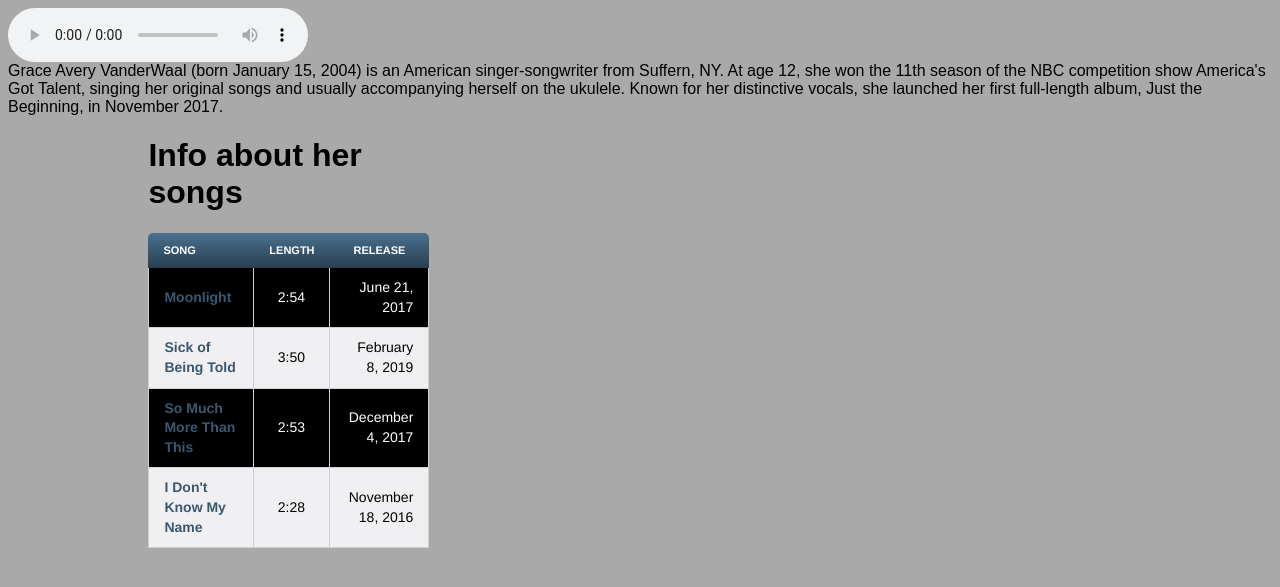
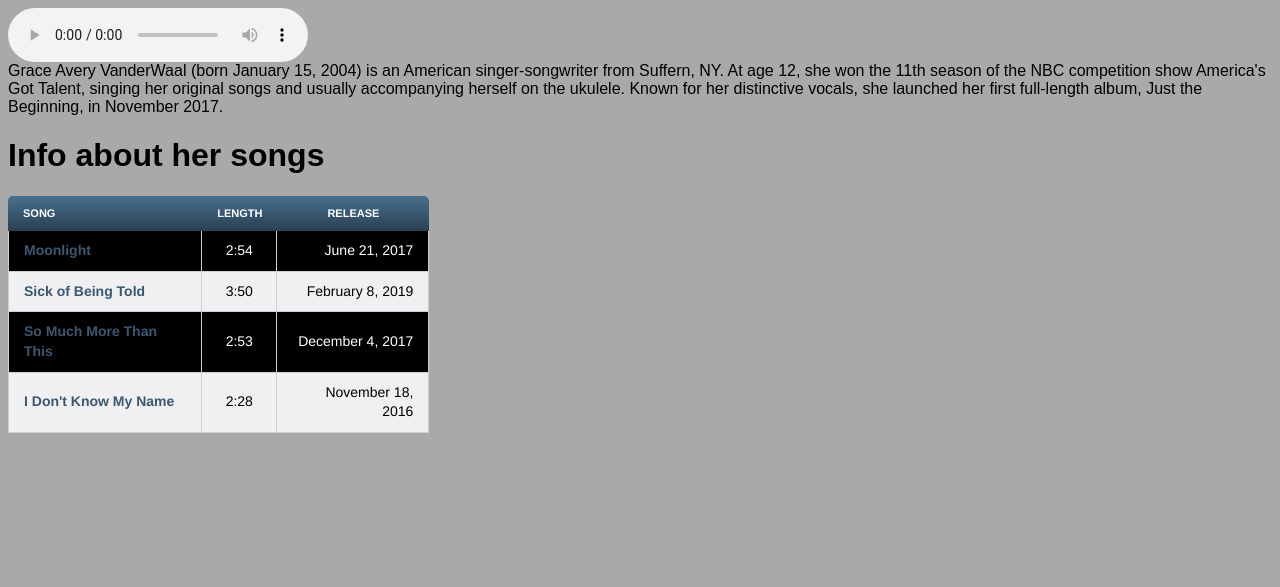
Before and after one commit to Huginn-Muninn/HuginnMuninn.github.io, a Jekyll site: the page built from authors/Grace.html, in a window 1280 px wide. Shown: the top 587 px of the page. Built offline with Jekyll 4.4.1, drawn with Linux system fonts in a browser that asks for light colours.

Commit message:
staf_breytingar

```diff
--- a/authors/Grace.html
+++ b/authors/Grace.html
@@ -9,10 +9,9 @@
 <audio src="mp3/Grace VanderWaal - Stray (Official Video).mp3" controls autoplay></audio>
 <br>
 Grace Avery VanderWaal (born January 15, 2004) is an American singer-songwriter from Suffern, NY. At age 12, she won the 11th season of the NBC competition show America's Got Talent, singing her original songs and usually accompanying herself on the ukulele. Known for her distinctive vocals, she launched her first full-length album, Just the Beginning, in November 2017.<div class='stuff'>
-<div class='stuff'>
-    <div class='vinstri'></div>
+<div>
     <a>
-    <table class='midja'>
+    <table>
         <h1>Info about her songs</h1>
             <thead>
                 <tr>
```
